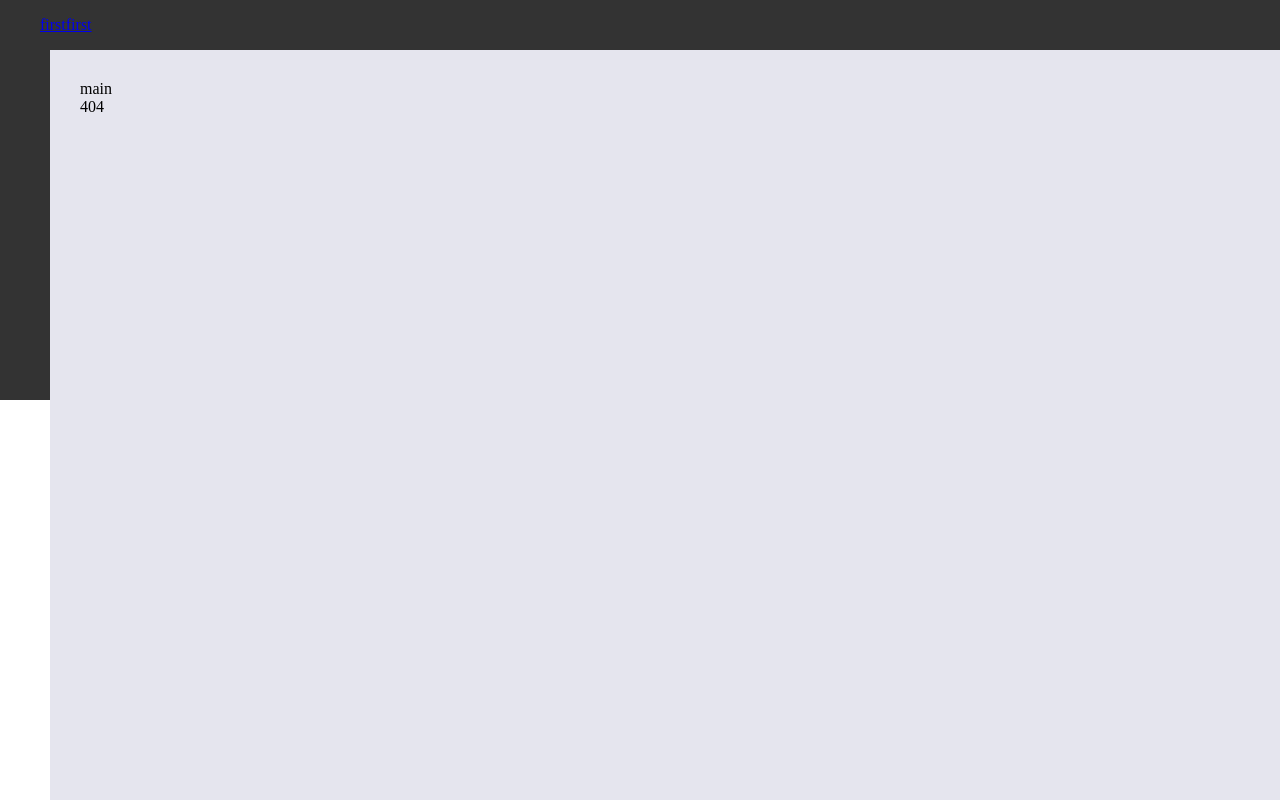
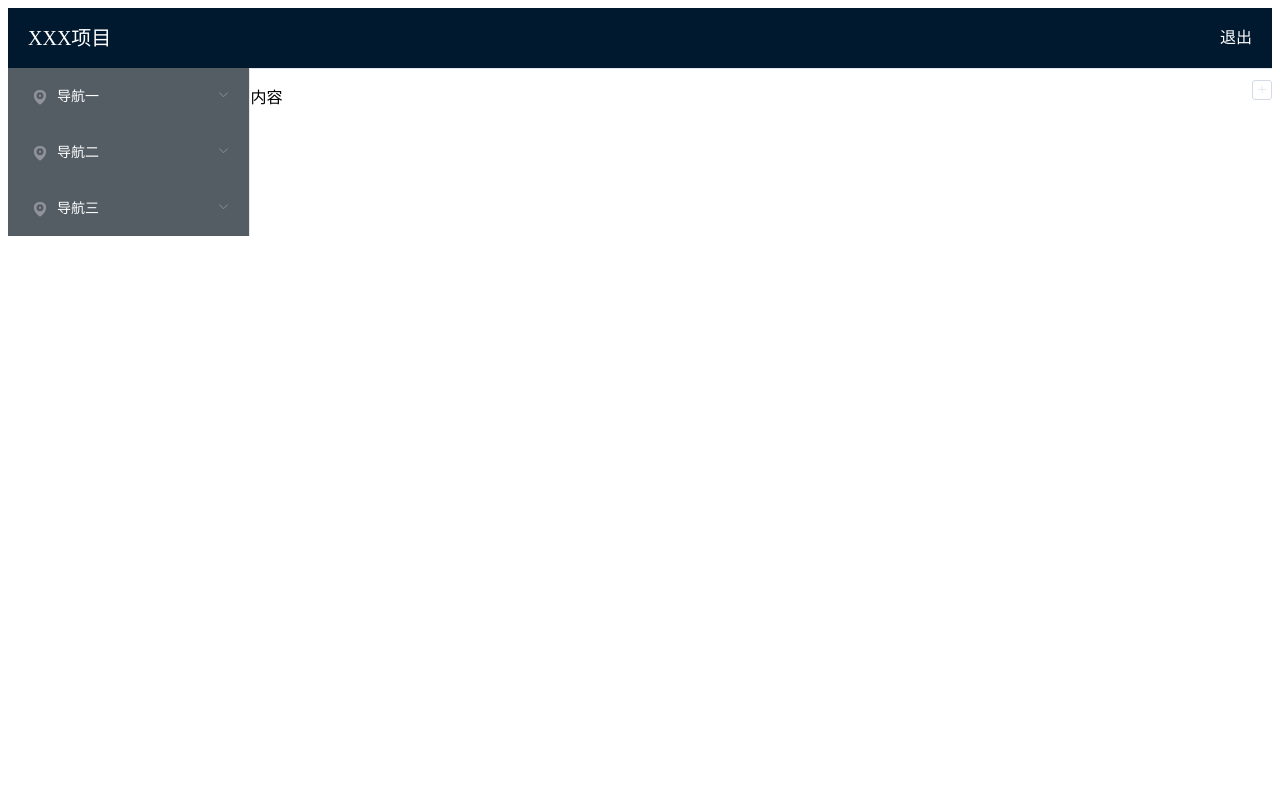
Before and after one commit to cancan0200/fenzhiguanli_1, a Vue app: page / in a window 1280 px wide. Before the commit this address had no page. Built offline with nearby package versions, Linux system fonts and the light colour scheme.

Commit message:
新增一些公用方法

```diff
--- a/src/App.vue
+++ b/src/App.vue
@@ -1,26 +1,27 @@
 <template>
   <div>
-      <div class="left">
-          left
-      </div>
-      <div class="top">
-          <v-header></v-header>
-      </div>
-      <div class="main">
-          main
-          <router-view></router-view>
-      </div>
+    <layout></layout>
+<!--      <div class="left">-->
+<!--          left-->
+<!--      </div>-->
+<!--      <div class="top">-->
+<!--      </div>-->
+<!--      <div class="main">-->
+<!--          main-->
+<!--          <router-view></router-view>-->
+<!--      </div>-->
   </div>
 
 </template>
 
 <script>
-import header from './components/header'
-export default {
-    components: {
-        'v-header': header
-    }
-}
+
+  import layout from './components/layout'
+  export default {
+      components: {
+        layout
+      }
+  }
 </script>
 
 <style>
--- /dev/null
+++ b/src/components/layout.vue
@@ -0,0 +1,258 @@
+<template>
+<!-- 模板文件-->
+<!--  <el-container>-->
+<!--    <el-aside width="200px">Aside</el-aside>-->
+<!--    <el-container>-->
+<!--      <el-header>Header</el-header>-->
+<!--      <el-main>Main</el-main>-->
+<!--      <el-footer>Footer</el-footer>-->
+<!--    </el-container>-->
+<!--  </el-container>-->
+  <div>
+    <div class="background-top">
+      <div class="logo-wrapper">
+        <div class="logo-text">XXX项目</div>
+      </div>
+      <div class="right-wrapper">
+        <div class="exit">退出</div>
+      </div>
+    </div>
+    <div class="content-wrapper">
+      <div class="menu-wrapper">
+        <el-row class="tac">
+          <el-col :span="24">
+            <el-menu
+              default-active="1"
+              class="el-menu-vertical-demo"
+              background-color="#545c64"
+              text-color="#fff"
+              active-text-color="#ffd04b"
+              @select="menuSelectHandle"
+            >
+              <el-submenu v-for="(item, index) in menuList" :key="index" :index="item.index">
+                <template slot="title">
+                  <i class="el-icon-location"></i>
+                  <span>{{item.title}}</span>
+                </template>
+                <el-menu-item v-for="menuItem in item.children" :key="menuItem.index" :index="menuItem.index">
+                  {{menuItem.title}}
+                </el-menu-item>
+              </el-submenu>
+            </el-menu>
+          </el-col>
+        </el-row>
+      </div>
+      <div class="main-wrapper">
+        <div class="topWrapper">
+          <el-tabs v-model="editableTabsValue" type="card" editable @edit="tabsEditHandle">
+            <el-tab-pane
+              v-for="(item, index) in editableTabs"
+              :key="index"
+              :label="item.title"
+              :name="item.name">
+              <div class="caseWrapper">
+<!--                <div v-if="item.name === '1'">-->
+<!--                  一好不好-->
+<!--                </div>-->
+<!--                <div v-else-if="item.name === '2'">-->
+<!--                  二好不好-->
+<!--                </div>-->
+<!--                <div v-else-if="item.name === '3'">-->
+<!--                  <Footer></Footer>-->
+<!--                </div>-->
+              </div>
+            </el-tab-pane>
+          </el-tabs>
+        </div>
+        <div class="content">
+          内容
+        </div>
+      </div>
+    </div>
+  </div>
+</template>
+
+<script>
+  import getCertainNode from './../util/utils.js'
+  export default {
+    name: 'layout',
+    data() {
+      return{
+        editableTabsValue: '',
+        editableTabs: [],
+        menuList: [
+          {
+            title: '导航一',
+            index: '1',
+            children: [
+              {
+                title: '选项1',
+                path: '',
+                index: '1-1'
+              }
+            ]
+          },
+          {
+            title: '导航二',
+            index: '2',
+            children: [
+              {
+                title: '选项1',
+                index: '2-1'
+              },
+              {
+                title: '选项2',
+                index: '2-2'
+              }
+            ]
+          },
+          {
+            title: '导航三',
+            index: '3',
+            children: [
+              {
+                title: '选项1',
+                index: '3-1'
+              },
+              {
+                title: '选项2',
+                index: '3-2'
+              }
+            ]
+          }
+        ]
+      }
+    },
+    methods: {
+      // 菜单选择回调
+      // index: 选中菜单项的 index, indexPath: 选中菜单项的 index path
+      menuSelectHandle(index, indexPath) {
+        // console.log(index, indexPath)
+        const menuItem = {
+          title: '选项1' + index,
+          name: index
+        }
+        if(this.editableTabs.indexOf(index) === -1) {
+
+          this.editableTabs.push(this.getMenuItem(index, this.menuList))
+          console.log(getCertainNode(index, this.menuList, 'index', 'children'))
+        }
+        this.editableTabsValue = index
+        // console.log(this.editableTabs)
+      },
+
+      // 获取menuItem 项
+      getMenuItem(value, list,) {
+        for (let i = 0; i < list.length; i++) {
+          if (list[i].index === value) {
+            return list[i]
+          }
+          if (list[i].children) {
+            let targetItem = this.getMenuItem(value, list[i].children)
+            if(targetItem){
+              return targetItem
+            }
+          }
+        }
+        return null;
+      },
+
+      // tabs 新增或删除回调
+      tabsEditHandle(targetName, action){
+        if (action === 'remove') {
+          let tabs = this.editableTabs;
+          let activeName = this.editableTabsValue;
+          if (activeName === targetName) {
+            tabs.forEach((tab, index) => {
+              if (tab.name === targetName) {
+                let nextTab = tabs[index + 1] || tabs[index - 1];
+                if (nextTab) {
+                  activeName = nextTab.name;
+                }
+              }
+            });
+          }
+
+          this.editableTabsValue = activeName;
+          this.editableTabs = tabs.filter(tab => tab.name !== targetName);
+        }
+      }
+    }
+  }
+</script>
+
+<style lang="scss" scoped>
+  body{
+    margin: 0;
+    padding: 0;
+    border: 0;
+  }
+  .background-top{
+    background: #00192F;
+    display: flex;
+    padding: 0 20px;
+    justify-content: space-between;
+    .logo-wrapper{
+      display: flex;
+      .logo-text{
+        color: #fff;
+        font-size: 20px;
+        line-height: 60px;
+      }
+    }
+    .right-wrapper{
+      display: flex;
+      line-height: 60px;
+      color: #fff;
+      cursor: pointer;
+    }
+  }
+  .content-wrapper {
+    display: flex;
+    .menu-wrapper {
+      width: 300px;
+      background-color: #545C64;
+    }
+    .main-wrapper {
+      width: 100%;
+    }
+  }
+
+
+  .el-header, .el-footer {
+    background-color: #B3C0D1;
+    color: #333;
+    text-align: center;
+    line-height: 60px;
+  }
+  .el-aside {
+    background-color: #D3DCE6;
+    color: #333;
+    text-align: center;
+    line-height: 200px;
+  }
+
+  .el-main {
+    background-color: #E9EEF3;
+    color: #333;
+    text-align: center;
+    line-height: 160px;
+  }
+
+  body > .el-container {
+    margin-bottom: 40px;
+  }
+  body > .el-container {
+    margin-bottom: 40px;
+  }
+
+  .el-container:nth-child(5) .el-aside,
+  .el-container:nth-child(6) .el-aside {
+    line-height: 260px;
+  }
+
+  .el-container:nth-child(7) .el-aside {
+    line-height: 320px;
+  }
+
+</style>
--- /dev/null
+++ b/src/util/utils.js
@@ -0,0 +1,23 @@
+/**
+ * 公共方法
+ */
+// Recursively query the tree for a certain node
+export default function getCertainNode(value, list, key, child) {
+  function recurision(value, list, key, child){
+    for (let i = 0; i < list.length; i++) {
+      if (list[i][key] === value) {
+        return list[i]
+      }
+      if (child && list[i][child]) {
+        let targetItem = recurision(value, list[i][child], key, child)
+        if(targetItem){
+          return targetItem
+        }
+      }
+    }
+    return null;
+  }
+
+  let ret = recurision(value, list, key, child)
+  return ret
+}
```
Also changed, not shown: src/pages/first/first.vue (+5 -5 lines), src/store/Storage.js (added, +41 -0 lines), src/common.js (line endings or trailing spaces).
